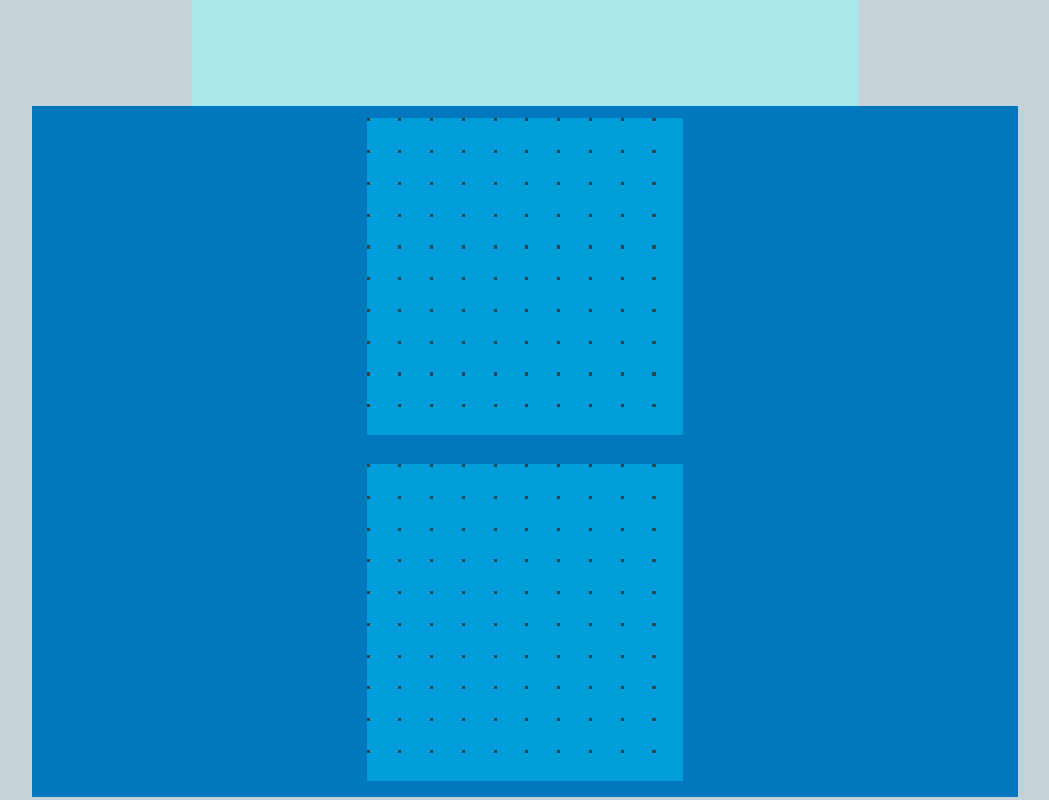
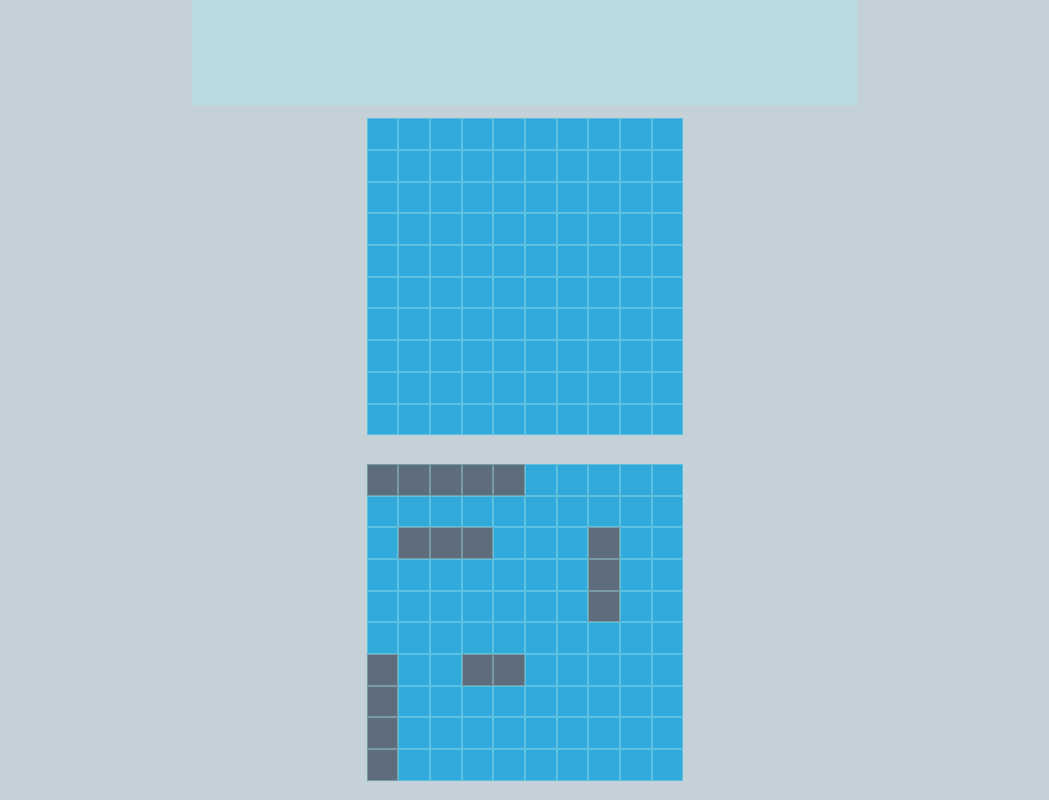
Before and after one commit to MundanePeasant/battleship, a website built with webpack: page dist/index.html in a window 1280 px wide. Shown: the whole page, without its empty margins (115-1164 px from the left). Built offline with nearby package versions, Linux system fonts and the light colour scheme.

Commit message:
Display ships on the player's grid

```diff
--- a/src/dom.js
+++ b/src/dom.js
@@ -33,3 +33,25 @@ export const landingDOM = (function () {
 
   return { createPage };
 })();
+
+export const shipDOM = (function () {
+  const placeShips = (playerType, gameboard) => {
+    //if player, then place the ships at the bottom
+    if (playerType === "H") {
+      const grid = document.querySelector(`.p1`).children;
+
+      //add the ship class to each location where a ship sits
+      console.log(gameboard.board);
+      for (let x = 0; x < 10; x += 1) {
+        for (let y = 0; y < 10; y += 1) {
+          if (gameboard.board[x][y] === 1) {
+            const index = x * 10 + y;
+            grid[index].classList.add("ship");
+          }
+        }
+      }
+    }
+  };
+
+  return { placeShips };
+})();
--- a/src/gameboard.js
+++ b/src/gameboard.js
@@ -18,7 +18,7 @@ export class Gameboard {
     const placements = [
       [0, 0, "H"],
       [6, 0, "V"],
-      [8, 5, "V"],
+      [2, 7, "V"],
       [2, 1, "H"],
       [6, 3, "H"],
     ];
--- a/src/index.js
+++ b/src/index.js
@@ -1,6 +1,6 @@
 import "./style.css";
 import { Player } from "./player";
-import { landingDOM } from "./dom";
+import { landingDOM, shipDOM } from "./dom";
 
 const player = new Player();
 const computer = new Player(false, "Computer");
@@ -11,8 +11,11 @@ computer.board.placeShips();
 computer.board.loadShips();
 
 landingDOM.createPage();
+shipDOM.placeShips("H", player.board);
 
-while (!player.board.battleship || !computer.board.battleship) {
+//change to !player.board.battlehsip and !computer.board.battleship when ready to implement correctly
+while (player.board.battleship || computer.board.battleship) {
+  console.log("runs loops");
   if (player.turn) {
     //prompt the player on where to attack
     //make the attack
@@ -23,7 +26,7 @@ while (!player.board.battleship || !computer.board.battleship) {
   }
   if (computer.turn) {
     //calculate the next turn
-    const attackCords = computer.calcNextTurn(player.board);
+    const attackCords = computer.calcNextTurn(player.board.board);
     //make the attack
     player.board.receiveAttack(...attackCords);
     //change turns to the player
--- a/src/player.js
+++ b/src/player.js
@@ -26,9 +26,10 @@ export class Player {
 
     const index = Math.floor(Math.random() * options.length);
     let coord = [];
-    coord.push(options[index]["row"]);
-    coord.push(options[index]["col"]);
-
+    if (options.length > 0) {
+      coord.push(options[index]["row"]);
+      coord.push(options[index]["col"]);
+    }
     return coord;
   }
 
--- a/src/ship.js
+++ b/src/ship.js
@@ -29,14 +29,16 @@ export class Ship {
       (orientation === "H" && x > 10 - this.length) ||
       (orientation === "V" && y > 10 - this.length)
     ) {
+      console.log(x);
+      console.log(y);
       throw new Error("Place ship within the gameboard");
     }
 
     for (let i = 0; i < this.length; i += 1) {
       if (orientation === "H") {
+        this.cords.push([x, y + i]);
+      } else {
         this.cords.push([x + i, y]);
-      } else {
-        this.cords.push([x, y + i]);
       }
     }
   }
--- a/src/style.css
+++ b/src/style.css
@@ -1,8 +1,8 @@
 :root {
   --background-color: rgba(196, 209, 217);
-  --cerulean: rgba(0, 157, 219);
+  --cerulean: rgba(0, 157, 219, 0.75);
   --lochmara: rgba(0, 120, 189);
-  --water-leaf: rgba(169, 232, 234);
+  --water-leaf: rgba(169, 232, 234, 0.37);
   --elephant: rgba(16, 43, 60);
   --pickled-bluewood: rgba(45, 68, 83);
   --shuttle-grey: rgba(93, 109, 126);
@@ -30,7 +30,6 @@
 .board-container {
   width: 75%;
   height: 40%;
-  background-color: var(--lochmara);
   padding: 1%;
   display: flex;
   justify-content: center;
@@ -43,11 +42,21 @@
   display: grid;
   grid-template-columns: repeat(10, 1fr);
   grid-template-rows: repeat(10, 1fr);
-  gap: 0.25%;
 }
 
 .tile {
-  width: 10%;
-  height: 10%;
-  background-color: var(--pickled-bluewood);
+  width: 100%;
+  height: 100%;
+  border: 1px solid var(--water-leaf);
+  box-sizing: border-box;
+  transition: transform 0.1s ease-in-out;
 }
+
+.tile:hover {
+  transform: scale(1.15);
+  border: none;
+}
+
+.ship {
+  background-color: var(--shuttle-grey);
+}
```
Also changed, not shown: dist/index.bundle.js.
